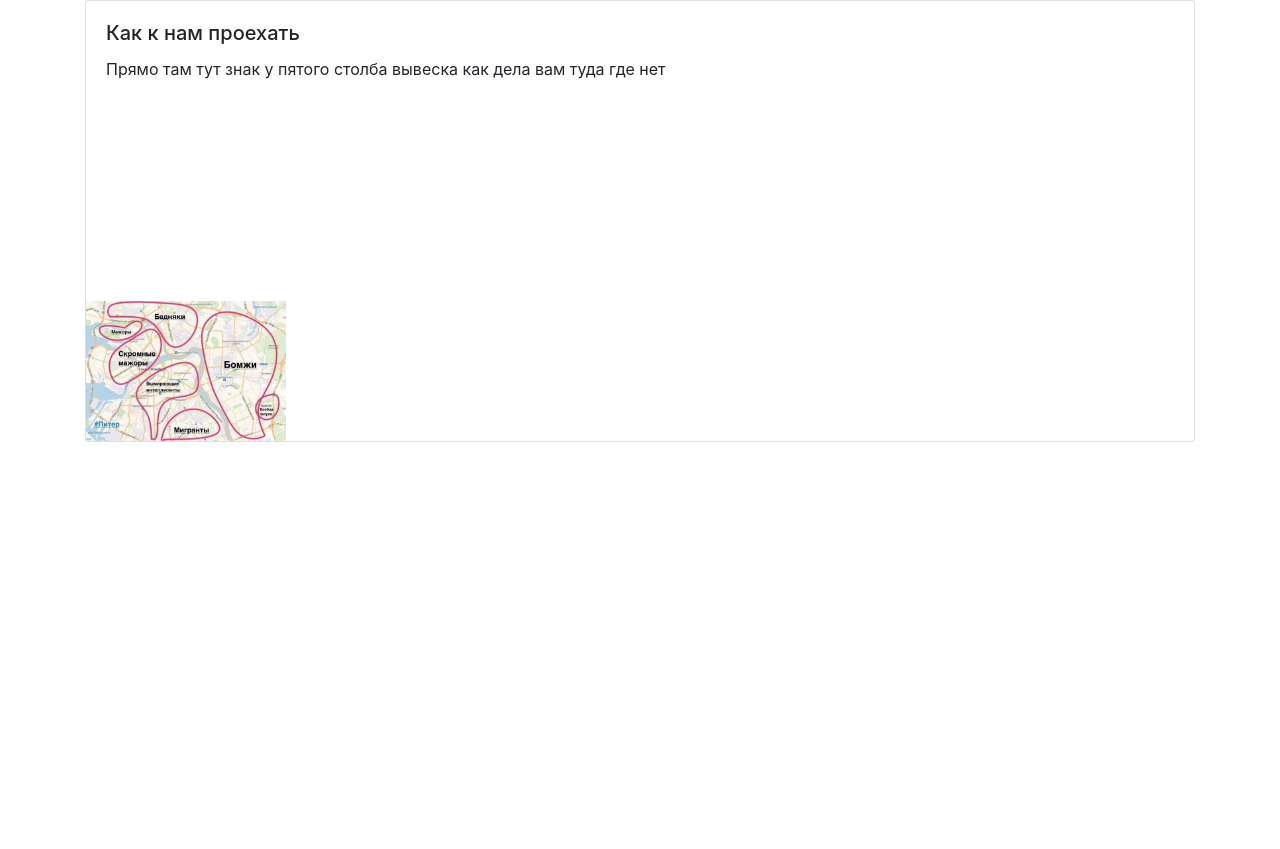
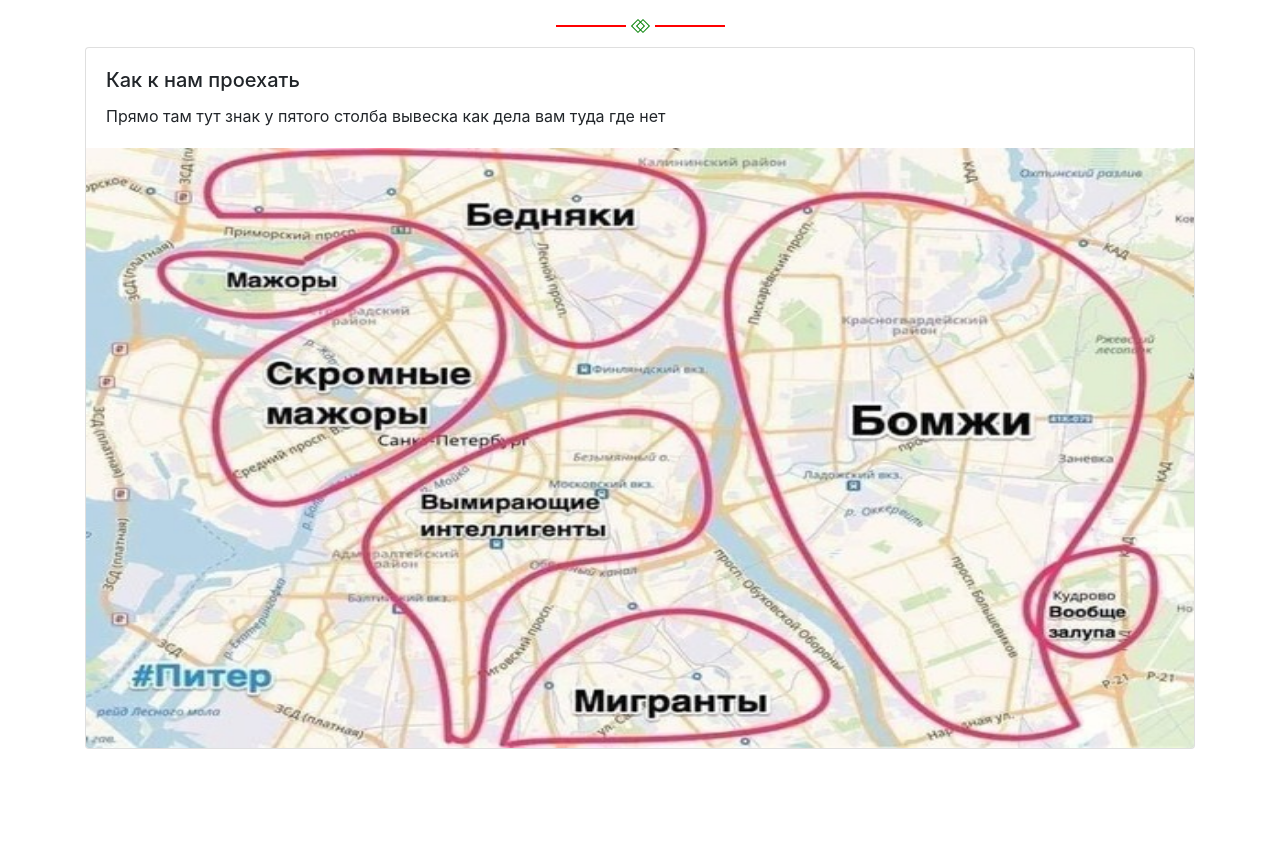
Before and after one commit to meeat/bus, a Django app: page /info in a window 1280 px wide. Shown: the part 56-905 px from the top of the page. Before the commit the page ends 498 px from the top, so only its background shows below. Run offline with Django 3.2, Linux system fonts and the light colour scheme; some libraries are stand-ins or nearby versions.

Commit message:
first commit

```diff
--- a/bus/bus/settings.py
+++ b/bus/bus/settings.py
@@ -11,7 +11,7 @@ BASE_DIR = Path(__file__).resolve(strict=True).parent.parent
 SECRET_KEY = '-_a)11^7woc%5%m!p4b%&g&goni%50^5m+wvh0+m8wxsepd^lp'
 
 # SECURITY WARNING: don't run with debug turned on in production!
-DEBUG = True
+DEBUG = False
 
 ALLOWED_HOSTS = []
 
--- a/bus/main/static/css/blog.css
+++ b/bus/main/static/css/blog.css
@@ -30,7 +30,5 @@
 	margin-top: 50px;
 }
 .card .card-img-bottom{
-	max-width: 200px;
-	padding-top: 200px;
-
+	max-height: 600px;
 }
--- a/bus/main/templates/main/info.html
+++ b/bus/main/templates/main/info.html
@@ -3,6 +3,60 @@
 {% block text %}{% endblock %}
 {% block posts %}{% endblock %}
 {% block info %}
+
+<link rel="stylesheet" href="https://maxcdn.bootstrapcdn.com/bootstrap/4.1.3/css/bootstrap.min.css" />
+
+<style>
+.razdelitel{
+ position: relative;
+ display: block;
+ margin:25px auto 20px;
+ width: 1px;
+ height: 2px;
+}
+.razdelitel:before,
+.razdelitel:after{
+ content:'';
+ position: absolute;
+ top:0;
+ width: 70px;
+ height: 2px;
+ background-color: red;
+}
+.razdelitel:before{
+ left:15px;
+}
+.razdelitel:after{
+ right: 15px;
+}
+.razdelitel div{
+ position: relative;
+}
+.razdelitel div:before,
+.razdelitel div:after{
+ content:'';
+ position: absolute;
+ top:50%;
+ margin-top: -4px;
+ width: 10px;
+ height: 10px;
+ border:1px solid green;
+ -webkit-transform: rotate(45deg);
+ -ms-transform: rotate(45deg);
+ -o-transform: rotate(45deg);
+ transform: rotate(45deg);
+}
+.razdelitel div:before{
+ left: -7px;
+}
+.razdelitel div:after{
+ right: -7px;
+}
+</style>
+
+<div class="razdelitel"><div></div></div>
+
+
 <div class="container">
   <div class="card">
     <div class="card-body" >
@@ -12,4 +66,5 @@
     <img src="static/img/foto_spb.jpg" class="card-img-bottom" alt="...">
   </div>
 </div>
+
 {% endblock info %}
```
Also changed, not shown: bus/main/migrations/0001_initial.py (added), 1 other file.
